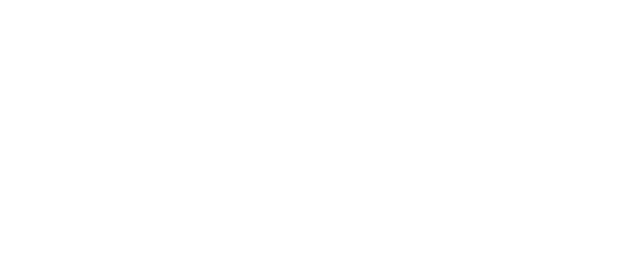
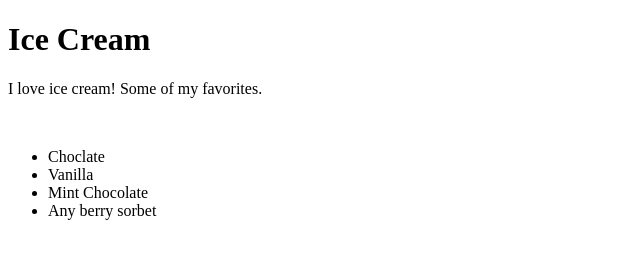
Before and after one commit to miram21/miram21.github.io, a plain HTML site: page index.html in a window 1280 px wide. Shown: the whole page, without its empty margins (0-640 px from the left). Drawn offline with Linux system fonts and the light colour scheme.

Commit message:
Add files via upload

```diff
--- a/index.html
+++ b/index.html
@@ -1,17 +1,27 @@
 <!DOCTYPE html>
 
 <html>
-
-<head>
-
-</head>
-
+	<head>
+		<title>Mira's Favorite Desserts</title>
+	</head>
 
 <body>
 
+	<h1>Ice Cream</h1>
+
+	<p>I love ice cream! Some of my favorites.</p>
+
+<br>
+
+	<ul>
+		<li>Choclate</li>
+		<li>Vanilla</li>
+		<li>Mint Chocolate</li>
+		<li>Any berry sorbet</li>
+
+	</ul>
 
 </body>
 
 
-
 </html>
```
